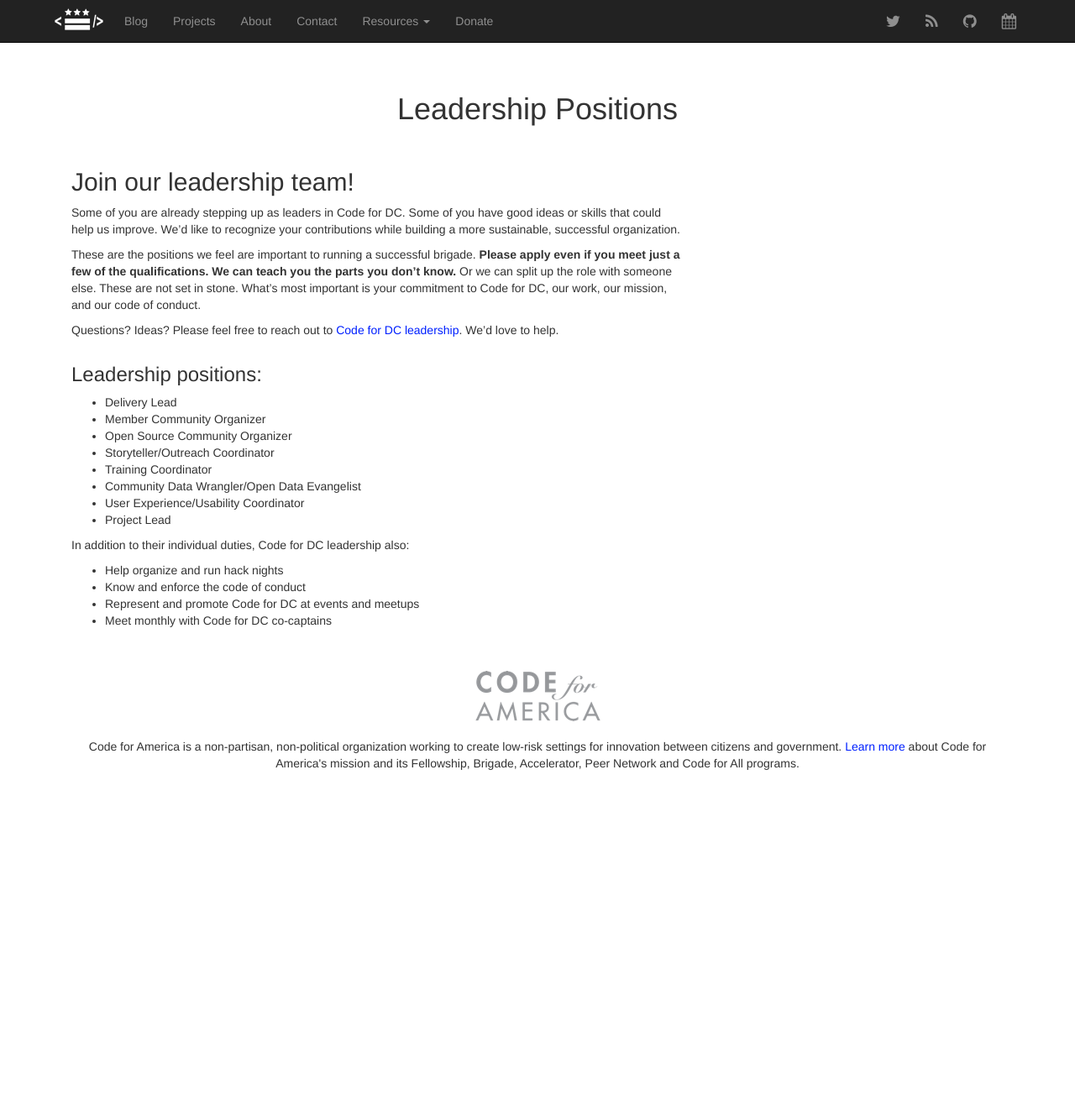
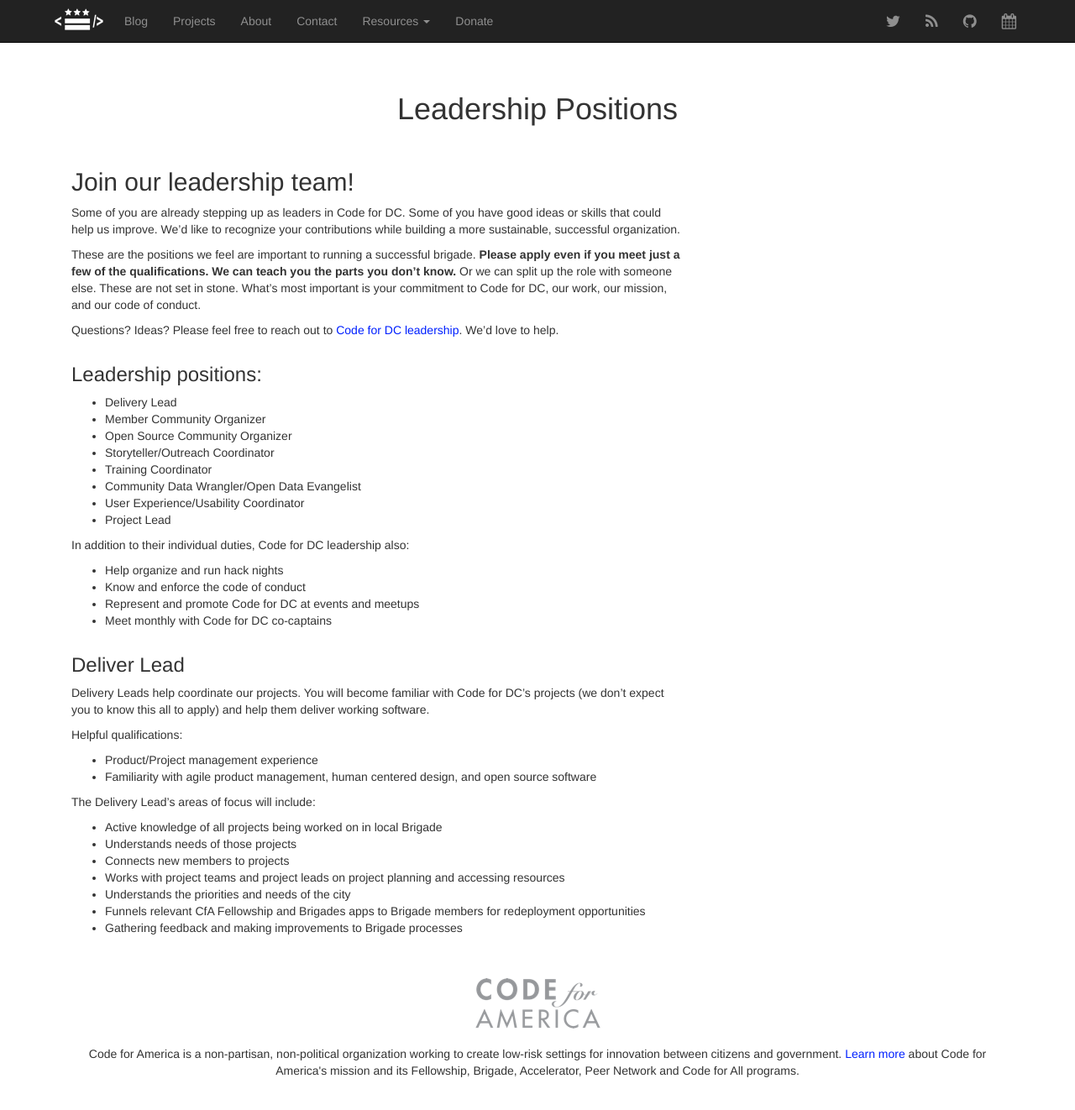
Before and after one commit to civictechdc/codefordc.github.com, a Jekyll site: the page built from apply.html, in a window 1280 px wide and 1335 px high. Shown: the top 1322 px of the window at 84% size. Built offline with Jekyll 4.4.1, drawn with Linux system fonts in a browser that asks for light colours; Markdown is read by kramdown in place of the engine named in the settings; a file with an impossible date is left out.

Commit message:
Update apply.html

```diff
--- a/apply.html
+++ b/apply.html
@@ -39,6 +39,29 @@
                     </ul>
                 </div>
             </div>
+
+            <div class="row">
+                <div class="col-md-8">
+                    <h3>Deliver Lead</h3>
+                    <p>Delivery Leads help coordinate our projects. You will become familiar with Code for DC’s projects (we don’t expect you to know this all to apply) and help them deliver working software.</p>
+                    <p>Helpful qualifications:</p>
+<ul>
+<li>Product/Project management experience</li>
+<li>Familiarity with agile product management, human centered design, and open source software</li>
+</ul>
+<p>The Delivery Lead’s areas of focus will include:</p>
+<ul>
+<li>Active knowledge of all projects being worked on in local Brigade</li>
+<li>Understands needs of those projects</li>
+<li>Connects new members to projects </li>
+<li>Works with project teams and project leads on project planning and accessing resources</li>
+<li>Understands the priorities and needs of the city</li>
+<li>Funnels relevant CfA Fellowship and Brigades apps to Brigade members for redeployment opportunities</li>
+<li>Gathering feedback and making improvements to Brigade processes</li>
+</ul>
+
+              </div>
+            </div>
           </div>
       </div>
   </div>
```
